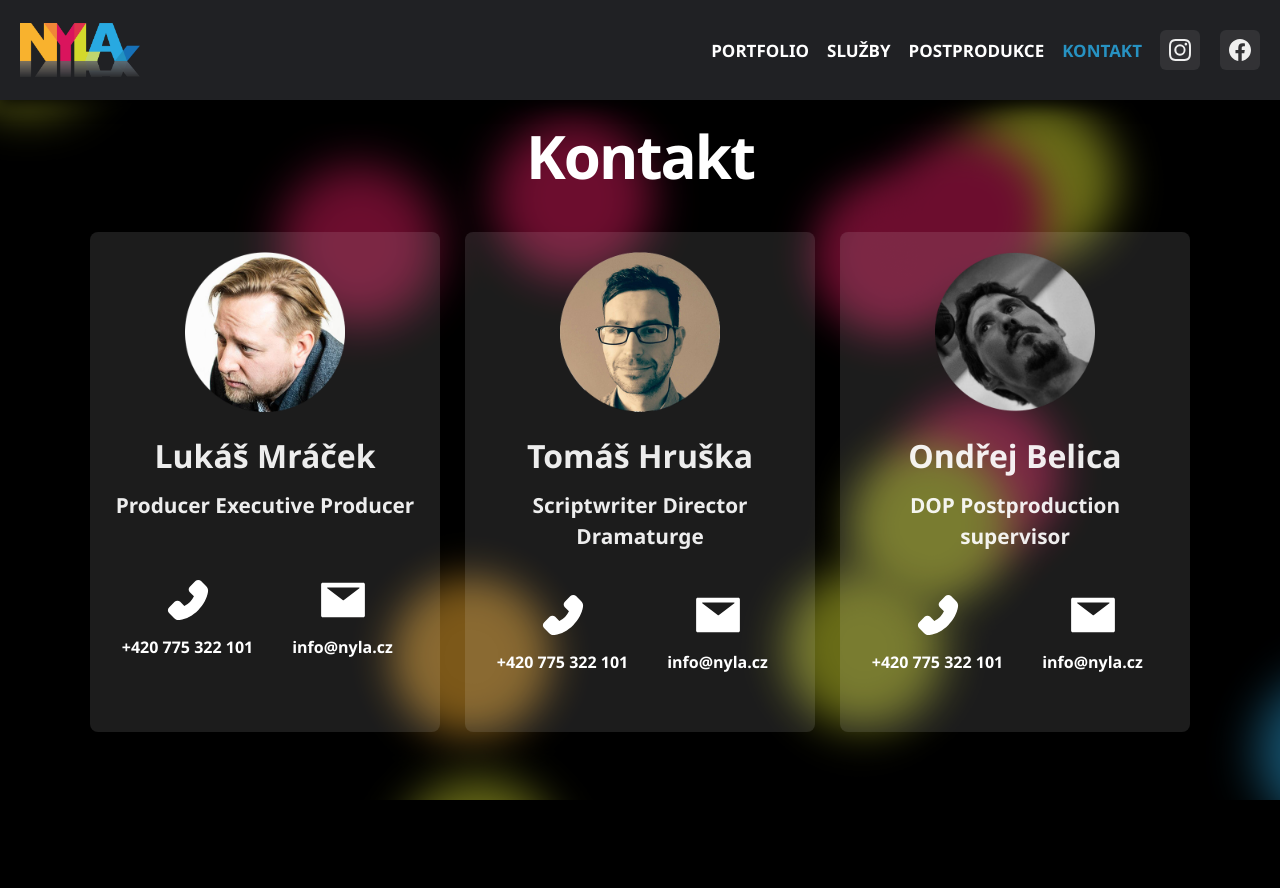
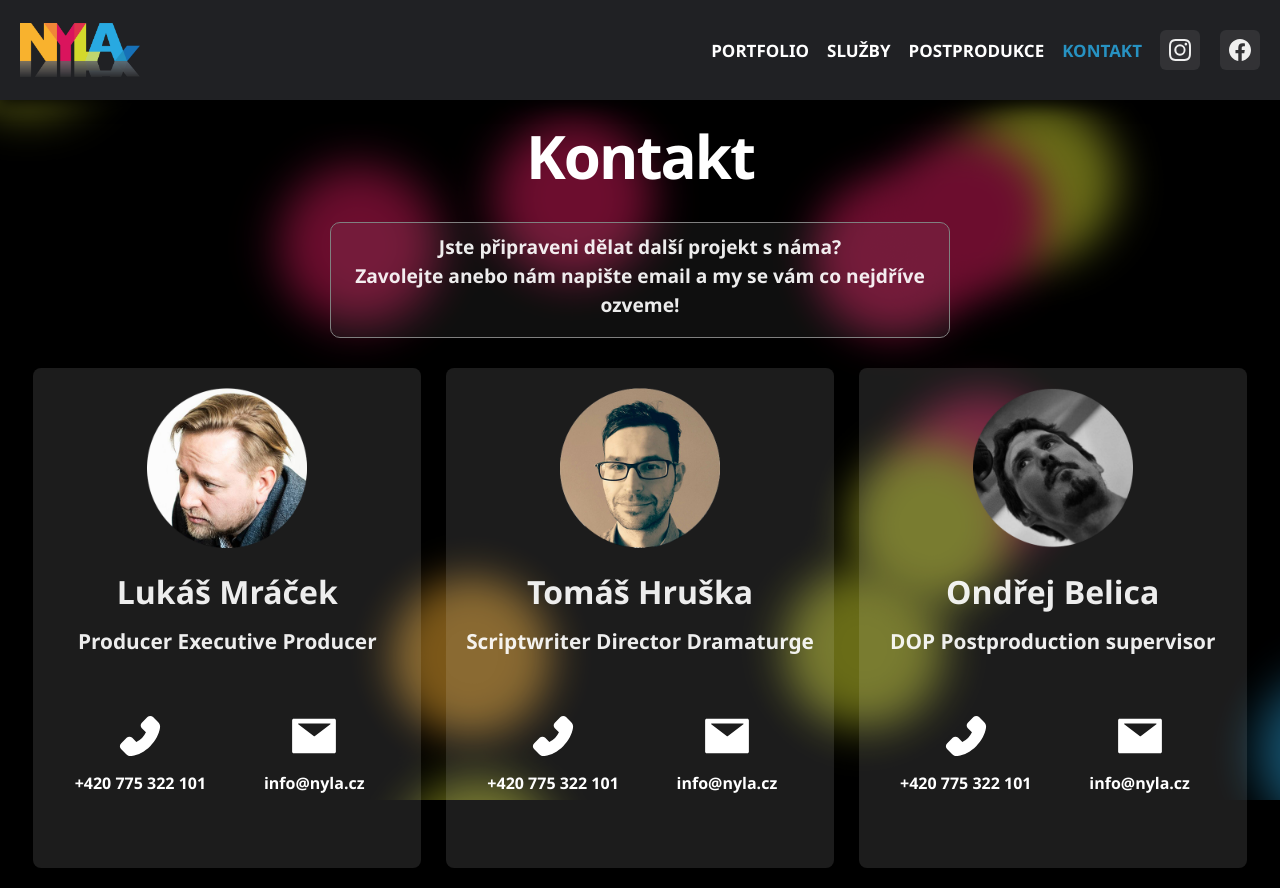
Before and after one commit to vasek-code/nyla_web, a Next.js app: page /kontakt in a window 1280 px wide. Before the commit the page ends 800 px from the top, so only its background shows below. Built offline with nearby package versions, Linux system fonts and the light colour scheme.

Commit message:
contact change

```diff
--- a/components/ContactGridItem.tsx
+++ b/components/ContactGridItem.tsx
@@ -10,8 +10,6 @@ export const ContactGridItem: React.FC<{
 }> = ({ src, heading, text, last }) => {
   return (
     <GridItem
-      w="100%"
-      maxW="350px"
       h="500px"
       background="rgba(255, 255, 255, 0.11)"
       borderRadius="8px"
@@ -25,7 +23,11 @@ export const ContactGridItem: React.FC<{
     >
       <Flex flexDir="column" w="100%" h="100%">
         <Flex justify="center" align="center">
-          <Image w="160px" src={src} alt={heading} />
+          <Image
+            w={["120px", "160px", "160px", "160px"]}
+            src={src}
+            alt={heading}
+          />
         </Flex>
         <Text
           w="100%"
--- a/pages/kontakt/index.tsx
+++ b/pages/kontakt/index.tsx
@@ -44,6 +44,7 @@ export default function Kontakt2Page() {
               grid-column-start: 1;
               grid-column-end: 2;
               grid-row-start: 3;
+              width: 100%;
             }
           }
         `}
@@ -57,6 +58,7 @@ export default function Kontakt2Page() {
         overflow="hidden"
         flexDir="column"
         pb="20px"
+        px="10px"
       >
         <Heading
           color="white"
@@ -65,17 +67,36 @@ export default function Kontakt2Page() {
           fontWeight="800"
           fontSize={["2.5rem", "3rem", "6xl", "6xl"]}
           letterSpacing={["-1px", "-2px", "-2px", "-2px"]}
-          my="20px"
+          mt="20px"
         >
           Kontakt
         </Heading>
-        <Flex justify="center" w="100%" h="100%" mt="20px">
+        <Flex w="100%" justify="center" py="30px">
+          <Flex
+            justify="center"
+            maxW="620px"
+            background="whiteAlpha.100"
+            p="10px"
+            borderRadius="10px"
+            border="1px solid gray"
+          >
+            <Text
+              textAlign="center"
+              fontSize={["1rem", "1.1rem", "1.2rem", "1.2rem"]}
+              mb="8px"
+              fontWeight="600"
+            >
+              Jste připraveni dělat další projekt s náma? <br /> Zavolejte anebo
+              nám napište email a my se vám co nejdříve ozveme!
+            </Text>
+          </Flex>
+        </Flex>
+        <Flex justify="center" w="100%" h="100%">
           <Grid
             gridTemplateColumns="repeat(3, 1fr)"
             columnGap="25px"
             rowGap="25px"
             className="contact-grid"
-            px="10px"
           >
             <ContactGridItem
               src="/images/lukas.png"
```
